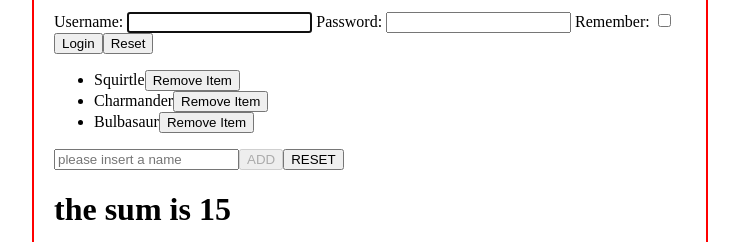
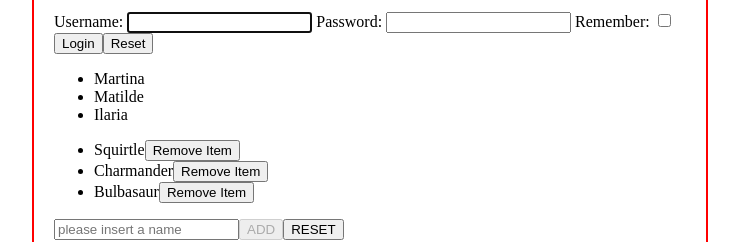
Before and after one commit to Martybb01/react-exercises, a React (Create React App) app: page / in a window 1280 px wide. Shown: the part 840-1082 px from the top of the page, without its empty margins (270-1009 px from the left). Built offline with nearby package versions, Linux system fonts and the light colour scheme; no server answers.

Commit message:
End useMemo

```diff
--- a/src/App.js
+++ b/src/App.js
@@ -15,6 +15,7 @@ import { Welcome } from "./Welcome";
 import { Sum } from "./Sum";
 import { GithubUser } from "./GithubUser";
 import { GithubUserList } from "./GithubUserList";
+import { FilteredList } from "./FilteredList";
 
 export class App extends React.Component {
   state = {
@@ -25,6 +26,7 @@ export class App extends React.Component {
       language: event.target.value,
     });
   };
+
   render() {
     return (
       <Container title={<h2>React</h2>}>
@@ -49,6 +51,7 @@ export class App extends React.Component {
         <InteractiveWelcome />
         <Login />
         <UncontrolledLogin />
+        <FilteredList list={this.props.list} />
         <TodoList
           render={(items) => {
             return (
--- /dev/null
+++ b/src/FilteredList.js
@@ -0,0 +1,22 @@
+import { useMemo } from "react";
+
+export function FilteredList() {
+  const filterList = useMemo(() => {
+    const list = [
+      { id: 1, name: "Martina", age: 21 },
+      { id: 2, name: "Matilde", age: 25 },
+      { id: 3, name: "Ilaria", age: 23 },
+      { id: 4, name: "Serena", age: 15 },
+    ];
+    return list.filter((item) => item.age > 18);
+  }, []);
+  return (
+    <div>
+      <ul>
+        {filterList.map((item) => (
+          <li key={item.id}>{item.name}</li>
+        ))}
+      </ul>
+    </div>
+  );
+}
```
